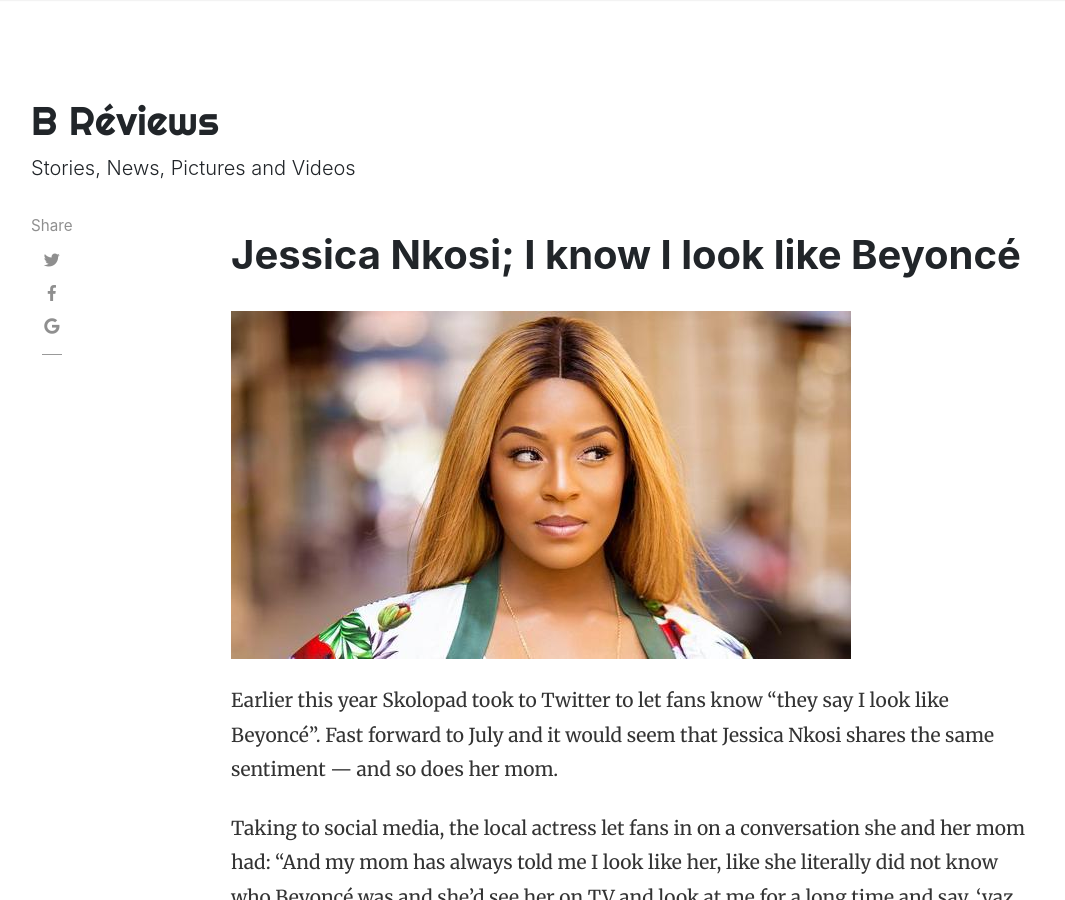
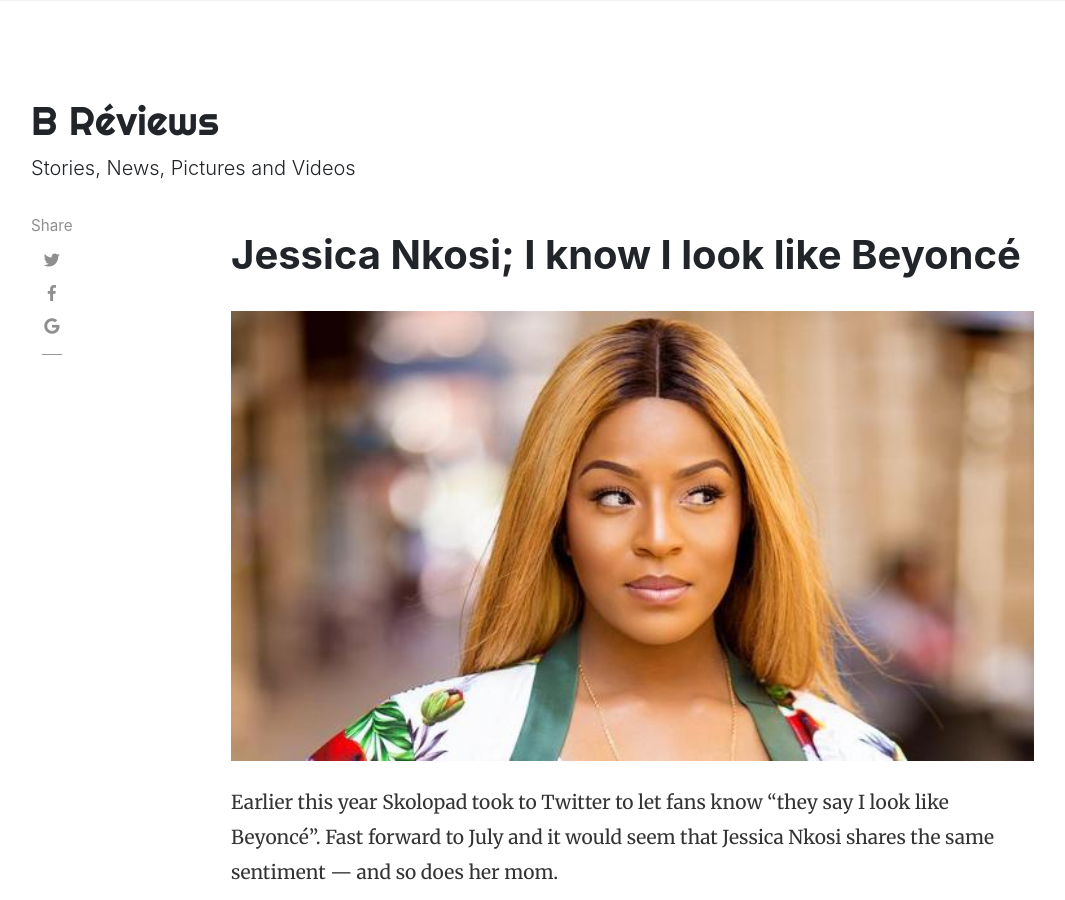
Before and after one commit to byncrvws/byncrvws.github.io, a Jekyll site: the page built from _posts/2018-07-07-jessica-nkosi.md, in a window 1280 px wide and 900 px high. Shown: the whole window, without its empty margins (54-1119 px from the left). Built offline with Jekyll 4.4.1, drawn with Linux system fonts in a browser that asks for light colours; nearby versions of some CDN libraries; comment, search, counter and statistics services are not loaded.

Commit message:
Make the page image full width.

```diff
--- a/_layouts/post.html
+++ b/_layouts/post.html
@@ -33,7 +33,7 @@ post_class: post-template
         <h1 class="posttitle">{{ page.title }}</h1>
       </div>
       <!-- Post Featured Image -->
-      {% if page.image %}<img class="featured-image img-fluid" src="{{ site.baseurl }}/{{ page.image }}" alt="{{ page.title }}">{% endif %}
+      {% if page.image %}<img class="featured-image img-fluid" src="{{ site.baseurl }}/{{ page.image }}" style="width: 100%;" alt="{{ page.title }}">{% endif %}
       <!-- End Featured Image -->
       <!-- Post Content -->
       <div class="article-post">
```
